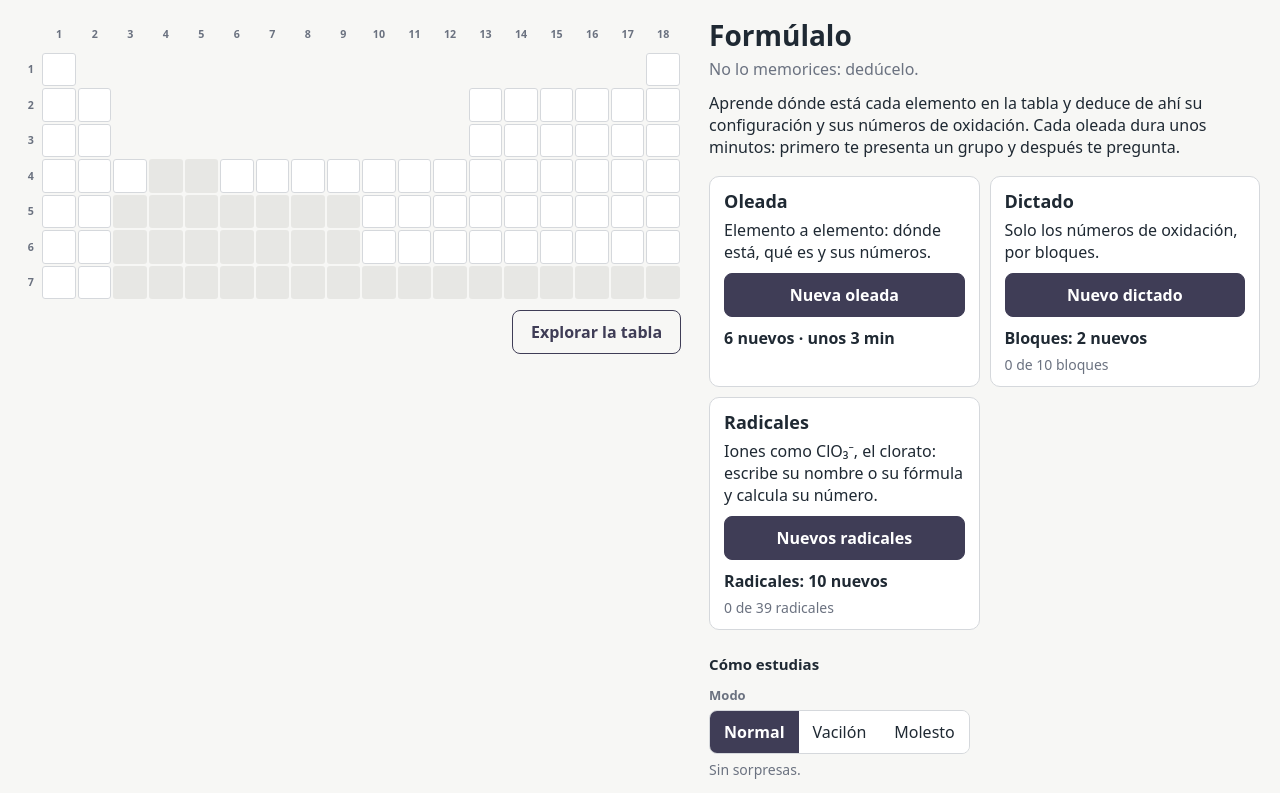
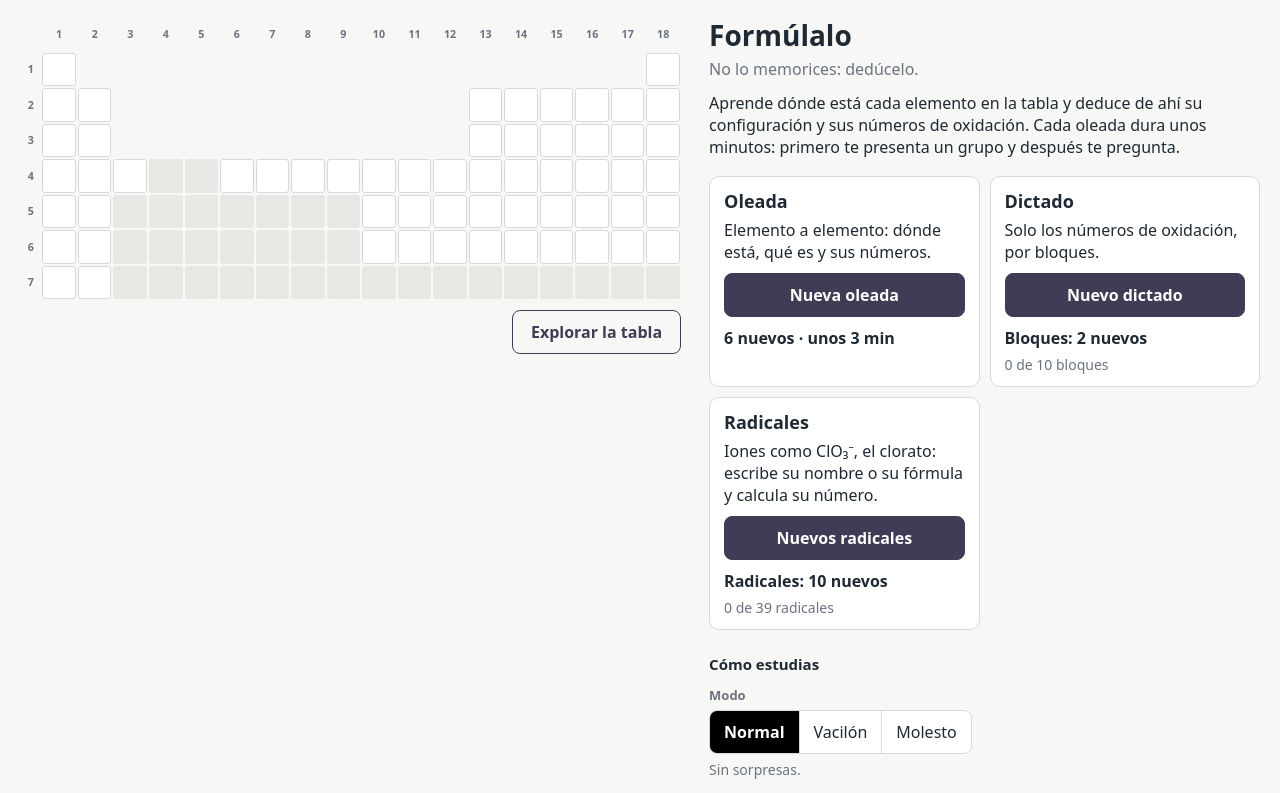
Before and after one commit to eubide/formulalo, a Svelte app: page / in a window 1280 px wide. Shown: the top 793 px of the page. Built offline with nearby package versions, Linux system fonts and the light colour scheme.

Commit message:
Make the selected Modo black and divide its segments

```diff
--- a/src/pantallas/Portada.svelte
+++ b/src/pantallas/Portada.svelte
@@ -303,8 +303,12 @@
     padding: 10px 14px;
   }
 
+  .selector button + button {
+    border-left: 1px solid var(--borde);
+  }
+
   .selector button[aria-checked='true'] {
-    background: var(--acento);
+    background: #000;
     color: #fff;
     font-weight: 600;
   }
```
